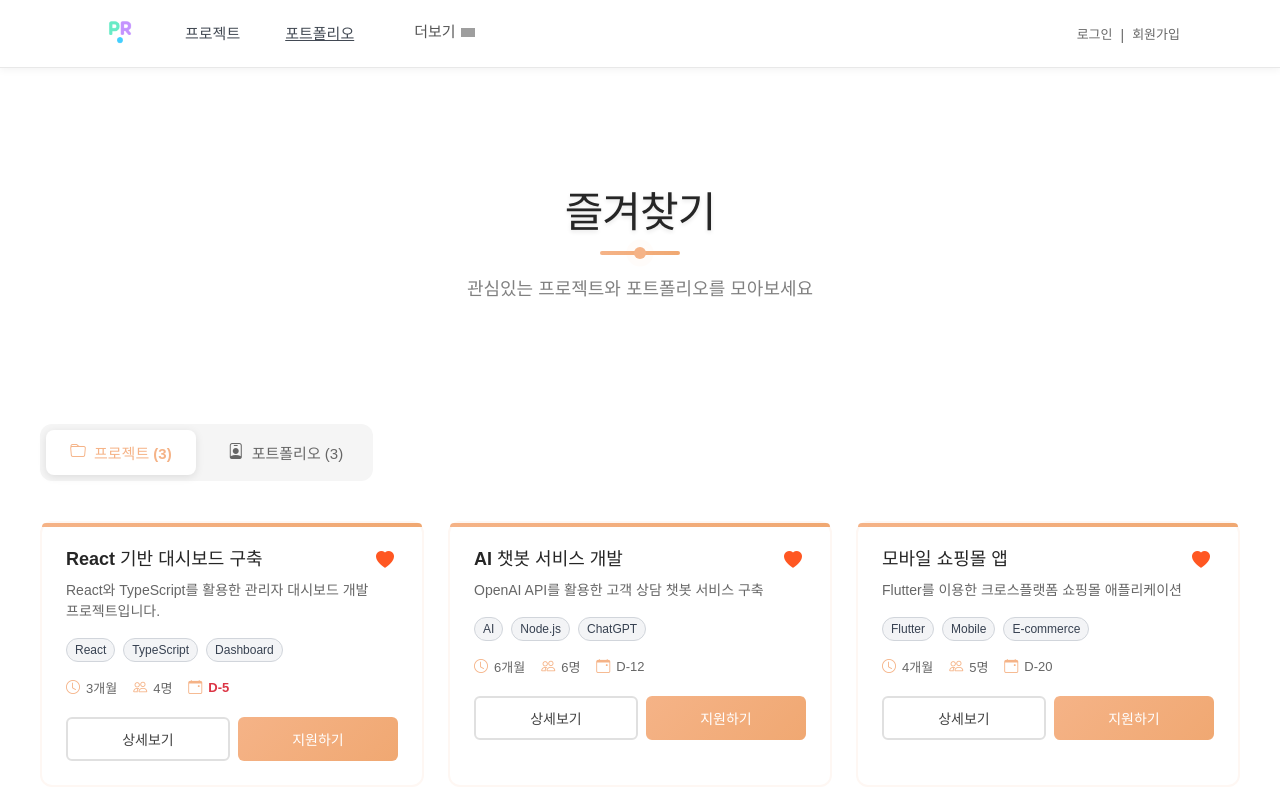
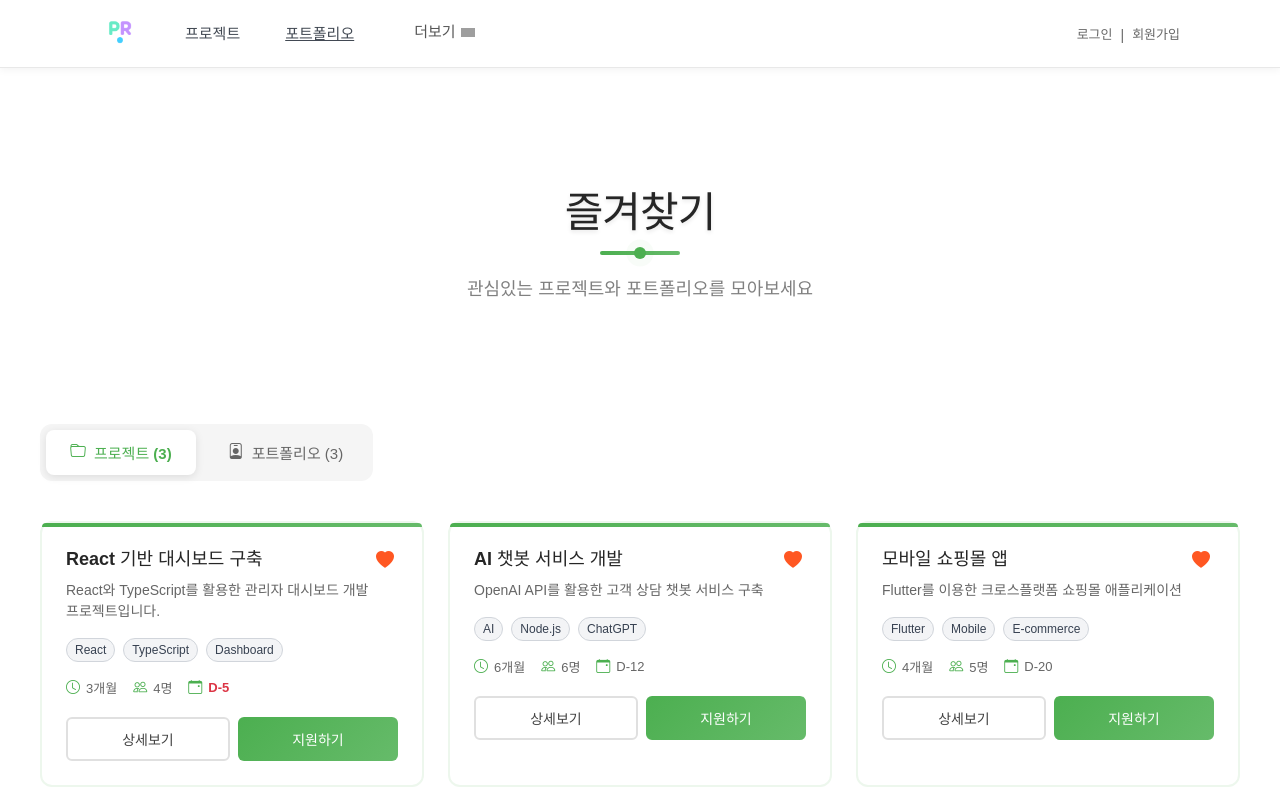
Before and after one commit to PotentialRadar/PR-Front, a Vue app: page /favorites in a window 1280 px wide. Shown: the top 800 px of the page. Built offline with nearby package versions, Linux system fonts and the light colour scheme; grey boxes are pictures that could not be loaded; a web font is replaced by a local one.

Commit message:
fix:좋아요 페이지 색상 수정

```diff
--- a/src/views/FavoritesPage.vue
+++ b/src/views/FavoritesPage.vue
@@ -288,7 +288,7 @@ const goToPortfolios = () => {
 .title-underline {
   width: 80px;
   height: 4px;
-  background: linear-gradient(90deg, #f5b387 0%, #f0a872 100%);
+  background: linear-gradient(90deg, #4CAF50 0%, #66BB6A 100%);
   border-radius: 2px;
   position: relative;
   animation: expandLine 1s ease-out;
@@ -302,7 +302,7 @@ const goToPortfolios = () => {
   transform: translate(-50%, -50%);
   width: 12px;
   height: 12px;
-  background: #f5b387;
+  background: #4CAF50;
   border-radius: 50%;
   animation: pulse 2s infinite;
 }
@@ -324,9 +324,9 @@ const goToPortfolios = () => {
 }
 
 @keyframes pulse {
-  0% { box-shadow: 0 0 0 0 rgba(245, 179, 135, 0.7); }
-  70% { box-shadow: 0 0 0 8px rgba(245, 179, 135, 0); }
-  100% { box-shadow: 0 0 0 0 rgba(245, 179, 135, 0); }
+  0% { box-shadow: 0 0 0 0 rgba(76, 175, 80, 0.7); }
+  70% { box-shadow: 0 0 0 8px rgba(76, 175, 80, 0); }
+  100% { box-shadow: 0 0 0 0 rgba(76, 175, 80, 0); }
 }
 
 @keyframes fadeInUp {
@@ -388,7 +388,7 @@ const goToPortfolios = () => {
 
 .tab-button.active {
   background: #FFF;
-  color: #f5b387;
+  color: #4CAF50;
   font-weight: 600;
   box-shadow: 0 2px 8px rgba(0, 0, 0, 0.1);
 }
@@ -410,7 +410,7 @@ const goToPortfolios = () => {
 
 .favorite-item {
   background: #FFF;
-  border: 2px solid rgba(245, 179, 135, 0.1);
+  border: 2px solid rgba(76, 175, 80, 0.1);
   border-radius: 12px;
   padding: 24px;
   transition: all 0.3s ease;
@@ -424,14 +424,14 @@ const goToPortfolios = () => {
   left: 0;
   right: 0;
   height: 4px;
-  background: linear-gradient(90deg, #f5b387 0%, #f0a872 100%);
+  background: linear-gradient(90deg, #4CAF50 0%, #66BB6A 100%);
   border-radius: 12px 12px 0 0;
 }
 
 .favorite-item:hover {
   transform: translateY(-4px);
-  border-color: rgba(245, 179, 135, 0.3);
-  box-shadow: 0 8px 25px rgba(245, 179, 135, 0.15);
+  border-color: rgba(76, 175, 80, 0.3);
+  box-shadow: 0 8px 25px rgba(76, 175, 80, 0.15);
 }
 
 .item-header {
@@ -509,7 +509,7 @@ const goToPortfolios = () => {
 }
 
 .meta-item i {
-  color: #f5b387;
+  color: #4CAF50;
   font-size: 14px;
 }
 
@@ -545,13 +545,13 @@ const goToPortfolios = () => {
 }
 
 .apply-button, .contact-button {
-  background: linear-gradient(135deg, #f5b387 0%, #f0a872 100%);
+  background: linear-gradient(135deg, #4CAF50 0%, #66BB6A 100%);
   border: none;
   color: #FFF;
 }
 
 .apply-button:hover, .contact-button:hover {
-  background: linear-gradient(135deg, #f0a872 0%, #e89960 100%);
+  background: linear-gradient(135deg, #66BB6A 0%, #81C784 100%);
 }
 
 /* 포트폴리오 전용 스타일 */
@@ -602,10 +602,10 @@ const goToPortfolios = () => {
 
 .skill-tag {
   padding: 4px 8px;
-  background: rgba(245, 179, 135, 0.1);
-  border: 1px solid rgba(245, 179, 135, 0.2);
+  background: rgba(76, 175, 80, 0.1);
+  border: 1px solid rgba(76, 175, 80, 0.2);
   border-radius: 12px;
-  color: #f5b387;
+  color: #4CAF50;
   font-size: 11px;
   font-weight: 500;
 }
@@ -638,7 +638,7 @@ const goToPortfolios = () => {
 .empty-icon {
   width: 80px;
   height: 80px;
-  background: rgba(245, 179, 135, 0.1);
+  background: rgba(76, 175, 80, 0.1);
   border-radius: 50%;
   display: flex;
   align-items: center;
@@ -648,7 +648,7 @@ const goToPortfolios = () => {
 
 .empty-icon i {
   font-size: 36px;
-  color: #f5b387;
+  color: #4CAF50;
 }
 
 .empty-title {
@@ -671,7 +671,7 @@ const goToPortfolios = () => {
   align-items: center;
   gap: 8px;
   padding: 12px 24px;
-  background: linear-gradient(135deg, #f5b387 0%, #f0a872 100%);
+  background: linear-gradient(135deg, #4CAF50 0%, #66BB6A 100%);
   color: #FFF;
   border: none;
   border-radius: 8px;
@@ -679,13 +679,13 @@ const goToPortfolios = () => {
   font-weight: 600;
   cursor: pointer;
   transition: all 0.3s ease;
-  box-shadow: 0 4px 12px rgba(245, 179, 135, 0.3);
+  box-shadow: 0 4px 12px rgba(76, 175, 80, 0.3);
 }
 
 .browse-button:hover {
-  background: linear-gradient(135deg, #f0a872 0%, #e89960 100%);
+  background: linear-gradient(135deg, #66BB6A 0%, #81C784 100%);
   transform: translateY(-2px);
-  box-shadow: 0 6px 16px rgba(245, 179, 135, 0.4);
+  box-shadow: 0 6px 16px rgba(76, 175, 80, 0.4);
 }
 
 /* 반응형 디자인 */
```
